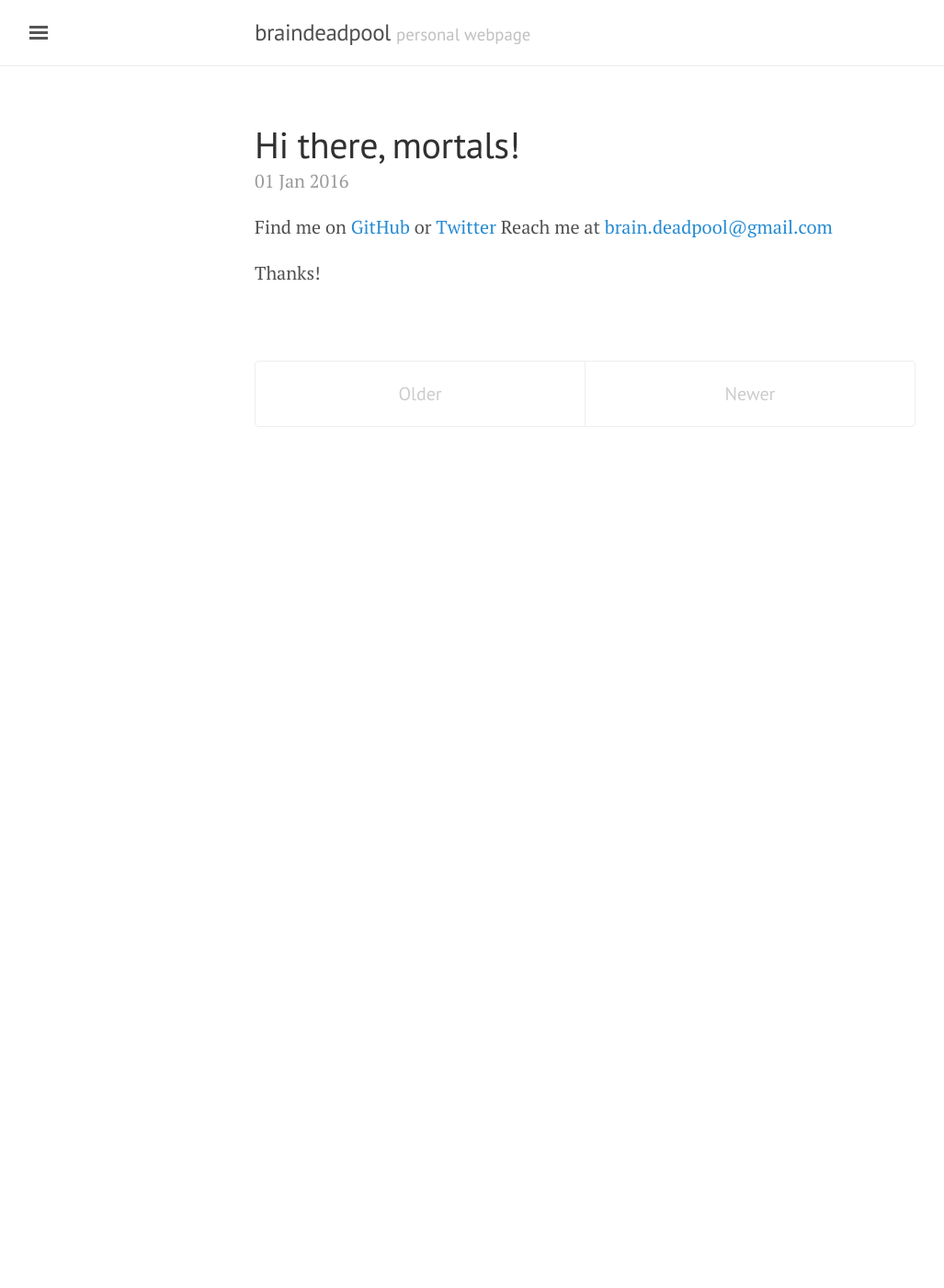
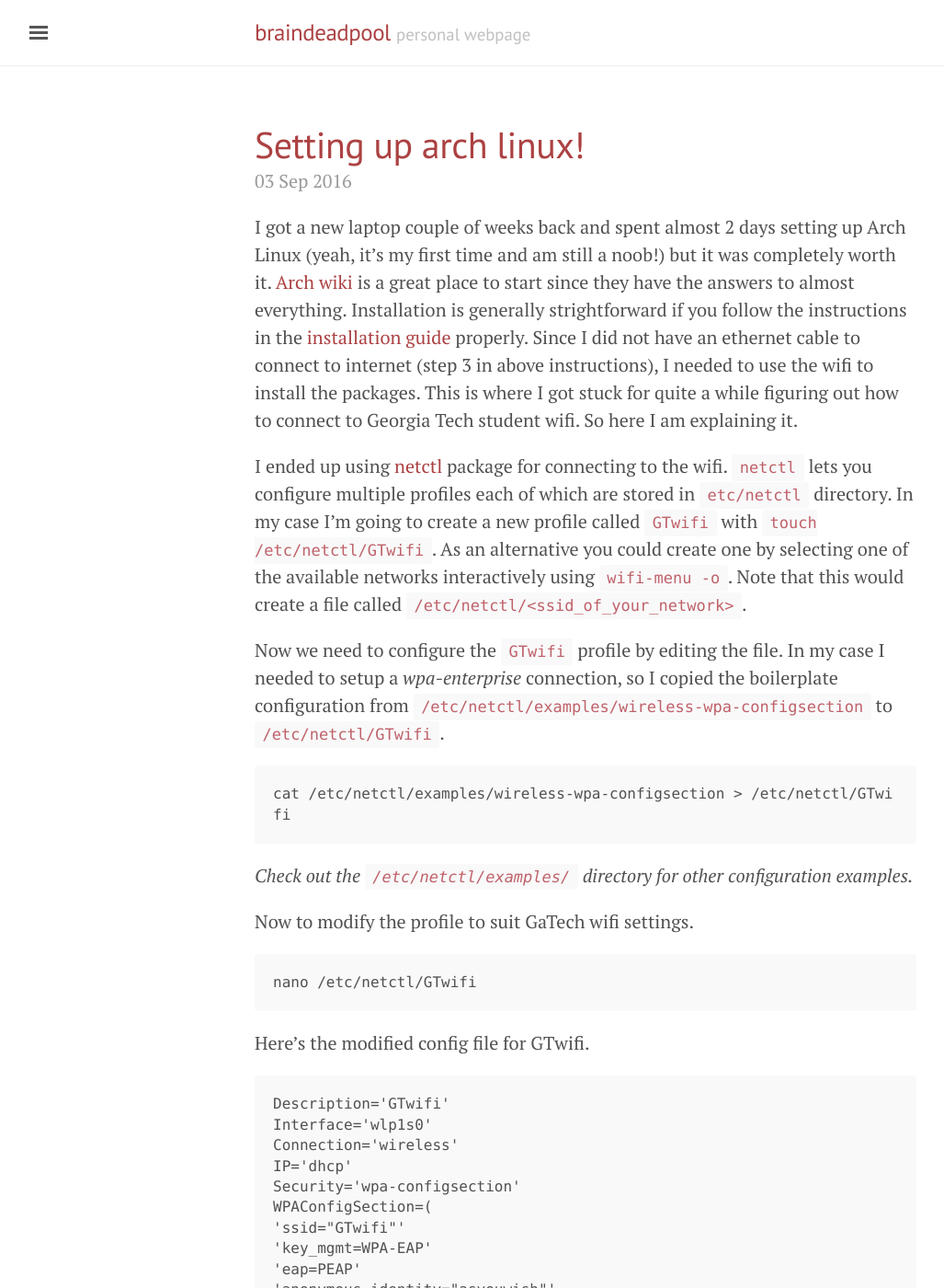
Before and after one commit to braindeadpool/braindeadpool.github.io_old, a Jekyll site: the page built from index.html, in a window 1280 px wide and 1400 px high. Shown: the whole window at 92% size, without its empty margins (3-1030 px from the left). Built offline with Jekyll 4.4.1, drawn with Linux system fonts in a browser that asks for light colours; the list of posts is cut into pages by our own code; some of the changed text lies outside the part shown.

Commit message:
arch-linux-setup post

```diff
--- a/_config.yml
+++ b/_config.yml
@@ -1,13 +1,25 @@
 # Permalinks
 #
+# Use of `relative_permalinks` ensures post links from the index work properly.
 permalink:           pretty
+
+# Where things are
+source:       .
+destination:  ./_site
+plugins_dir:  _plugins
+layouts_dir:  _layouts
+data_dir:     _data
+includes_dir: _includes
+collections:
+  posts:
+    output:   true
 
 # Setup
 title:               braindeadpool
 tagline:             'personal webpage'
 description:         'braindeadpool!'
 url:                 http://www.braindeadpool.com
-baseurl:             ''
+baseurl:
 paginate:            5
 
 # About/contact
@@ -18,3 +30,6 @@ author:
 
 # Custom vars
 version:             1.0.0
+
+# Plugins
+gems:      [jekyll-paginate]
--- a/_layouts/default.html
+++ b/_layouts/default.html
@@ -3,7 +3,7 @@
 
   {% include head.html %}
 
-  <body>
+  <body class="theme-base-08">
 
     {% include sidebar.html %}
 
--- /dev/null
+++ b/_posts/2016-09-03-arch-linux.md
@@ -0,0 +1,57 @@
+---
+layout: post
+title: Setting up arch linux!
+---
+
+I got a new laptop couple of weeks back and spent almost 2 days setting up Arch Linux (yeah, it's my first time and am still a noob!) but it was completely worth it.
+[Arch wiki](https://wiki.archlinux.org/index.php/) is a great place to start since they have the answers to almost everything. Installation is generally strightforward if you follow the instructions in the [installation guide](https://wiki.archlinux.org/index.php/Installation_guide) properly.
+Since I did not have an ethernet cable to connect to internet (step 3 in above instructions), I needed to use the wifi to install the packages. This is where I got stuck for quite a while figuring out how to connect to Georgia Tech student wifi. So here I am explaining it.
+
+I ended up using [netctl](https://wiki.archlinux.org/index.php/netctl) package for connecting to the wifi. `netctl` lets you configure multiple profiles each of which are stored in `etc/netctl` directory. In my case I'm going to create a new profile called `GTwifi` with
+`touch /etc/netctl/GTwifi`.
+As an alternative you could create one by selecting one of the available networks interactively using
+`wifi-menu -o`.
+Note that this would create a file called `/etc/netctl/<ssid_of_your_network>`.
+
+Now we need to configure the `GTwifi` profile by editing the file. In my case I needed to setup a *wpa-enterprise* connection, so I copied the boilerplate configuration from  `/etc/netctl/examples/wireless-wpa-configsection` to `/etc/netctl/GTwifi`.
+
+    cat /etc/netctl/examples/wireless-wpa-configsection > /etc/netctl/GTwifi
+
+*Check out the `/etc/netctl/examples/` directory for other configuration examples.*
+
+Now to modify the profile to suit GaTech wifi settings.
+
+    nano /etc/netctl/GTwifi
+
+Here's the modified config file for GTwifi.
+
+    Description='GTwifi'
+    Interface='wlp1s0'
+    Connection='wireless'
+    IP='dhcp'
+    Security='wpa-configsection'
+    WPAConfigSection=(
+    'ssid="GTwifi"'
+    'key_mgmt=WPA-EAP'
+    'eap=PEAP'
+    'anonymous_identity="asyouwish"'
+    'identity="yourgatechlogin"'
+    'password="yourpassword"'
+    'phase2="auth=MSCHAPv2"'
+    )
+
+Now restart GTwifi (just in case `netctl` tried running it already).
+
+    netctl stop GTwifi
+    netctl start GTwifi
+
+You should now be connected to GTwifi and be able to access the internet.
+Check your connection status with
+
+    iw wlp1s0 link
+
+It should say connected.
+
+Check if you can access the internet with
+
+    ping www.google.com
--- a/index.html
+++ b/index.html
@@ -7,7 +7,7 @@ title: Home
   {% for post in paginator.posts %}
   <div class="post">
     <h1 class="post-title">
-      <a href="{{ site.baseurl }}/{{ post.url }}">
+      <a href="{{ site.baseurl }}{{ post.url }}">
         {{ post.title }}
       </a>
     </h1>
```
